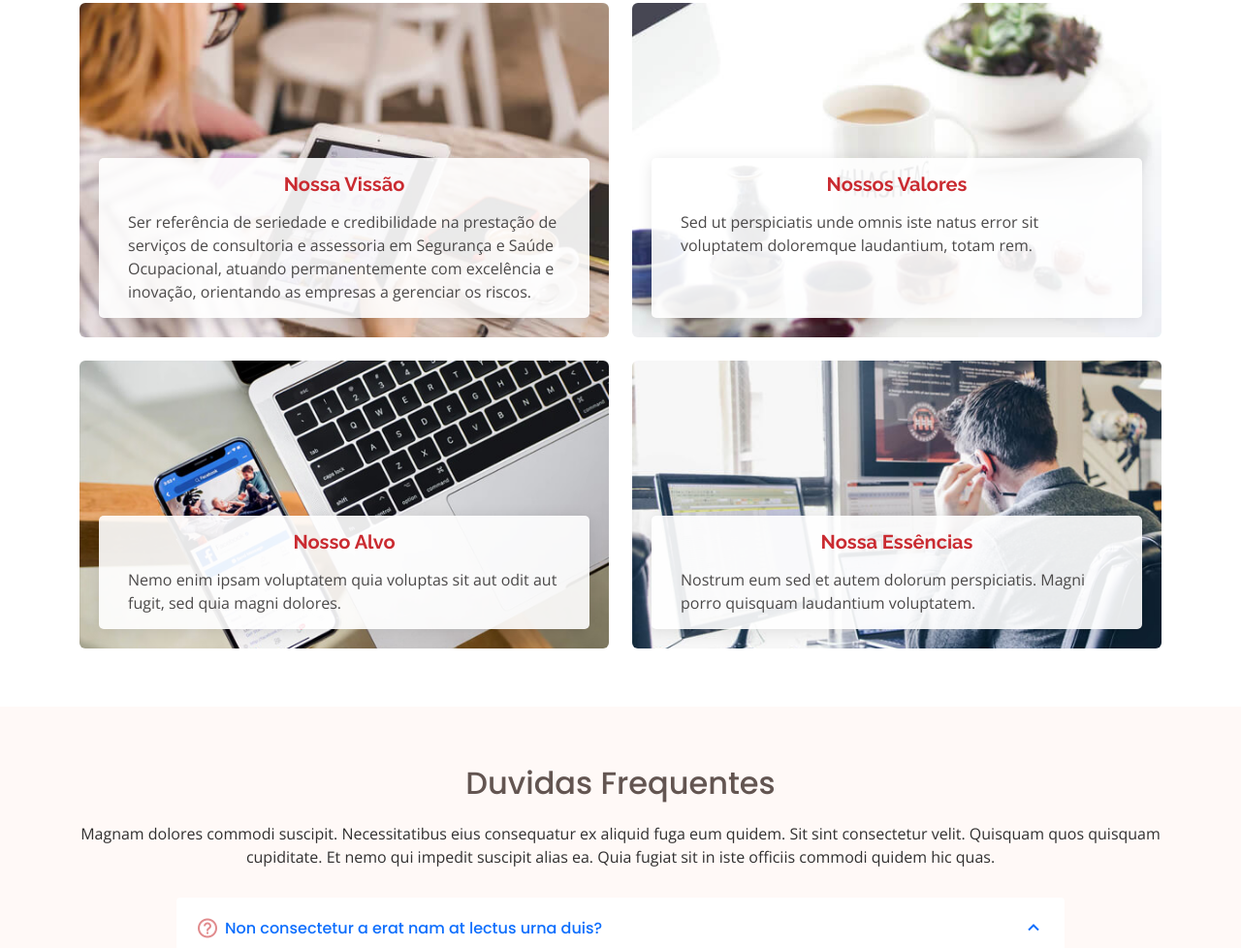
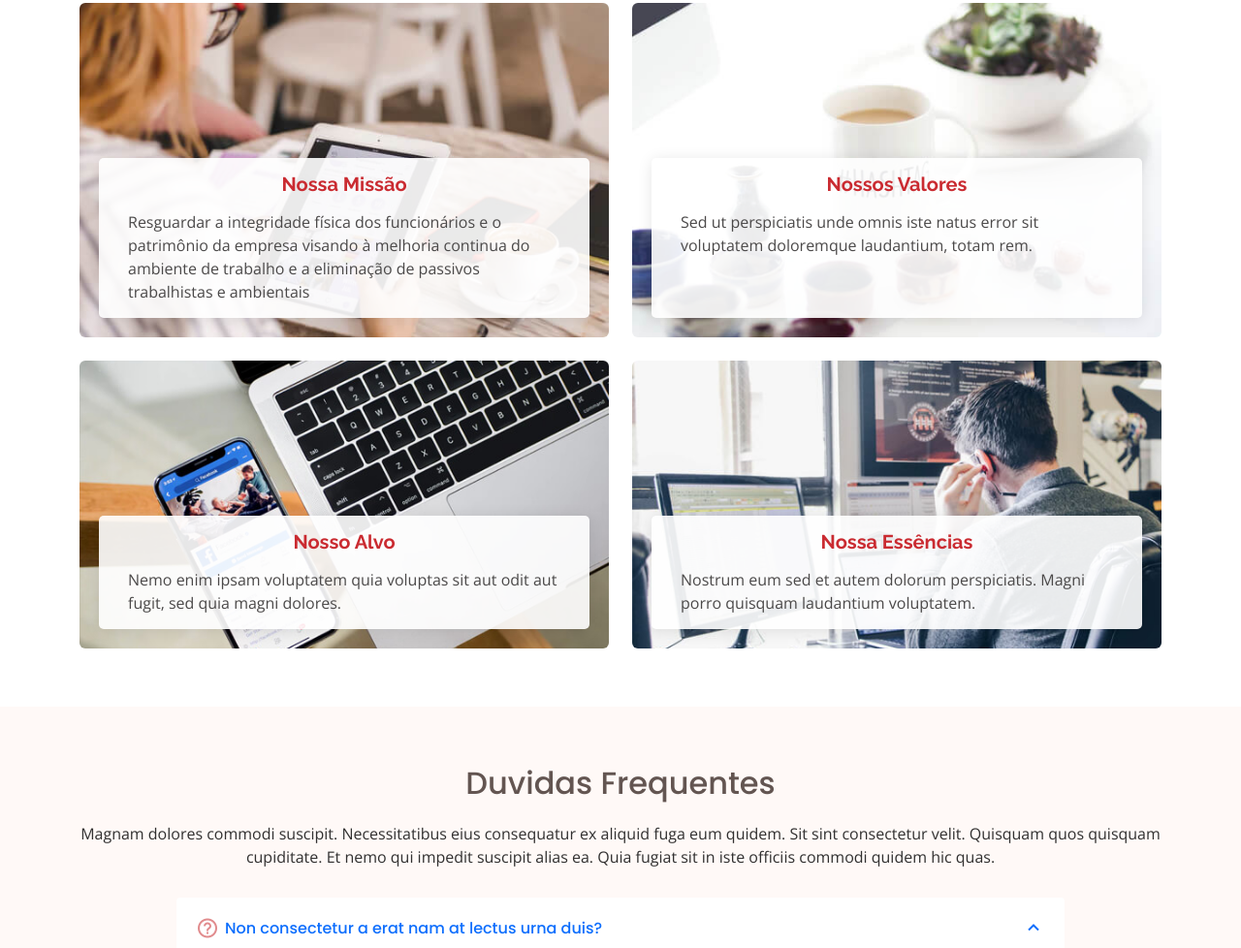
Before and after one commit to vitorvono/Flexor, a plain HTML site: page index.html in a window 1280 px wide. Shown: the part 2470-3448 px from the top of the page at 97% size. Drawn offline with nearby package versions, Linux system fonts and the light colour scheme.

Commit message:
editando missão

```diff
--- a/index.html
+++ b/index.html
@@ -293,10 +293,9 @@
           <div class="col-md-6 d-flex align-items-stretch" data-aos="fade-up">
             <div class="card" style="background-image: url(assets/img/values-1.jpg);">
               <div class="card-body">
-                <h5 class="card-title"><a href="">Nossa Vissão</a></h5>
-                <p class="card-text">Ser referência de seriedade e credibilidade na prestação de serviços de consultoria
-                  e assessoria em Segurança e Saúde Ocupacional, atuando permanentemente com excelência e inovação,
-                  orientando as empresas a gerenciar os riscos.</p>
+                <h5 class="card-title"><a href="">Nossa Missão</a></h5>
+                <p class="card-text">Resguardar a integridade física dos funcionários e o patrimônio da empresa visando
+                  à melhoria continua do ambiente de trabalho e a eliminação de passivos trabalhistas e ambientais</p>
                 <!-- <div class="read-more"><a href="#"><i class="bi bi-arrow-right"></i> Read More</a></div> -->
               </div>
             </div>
```
